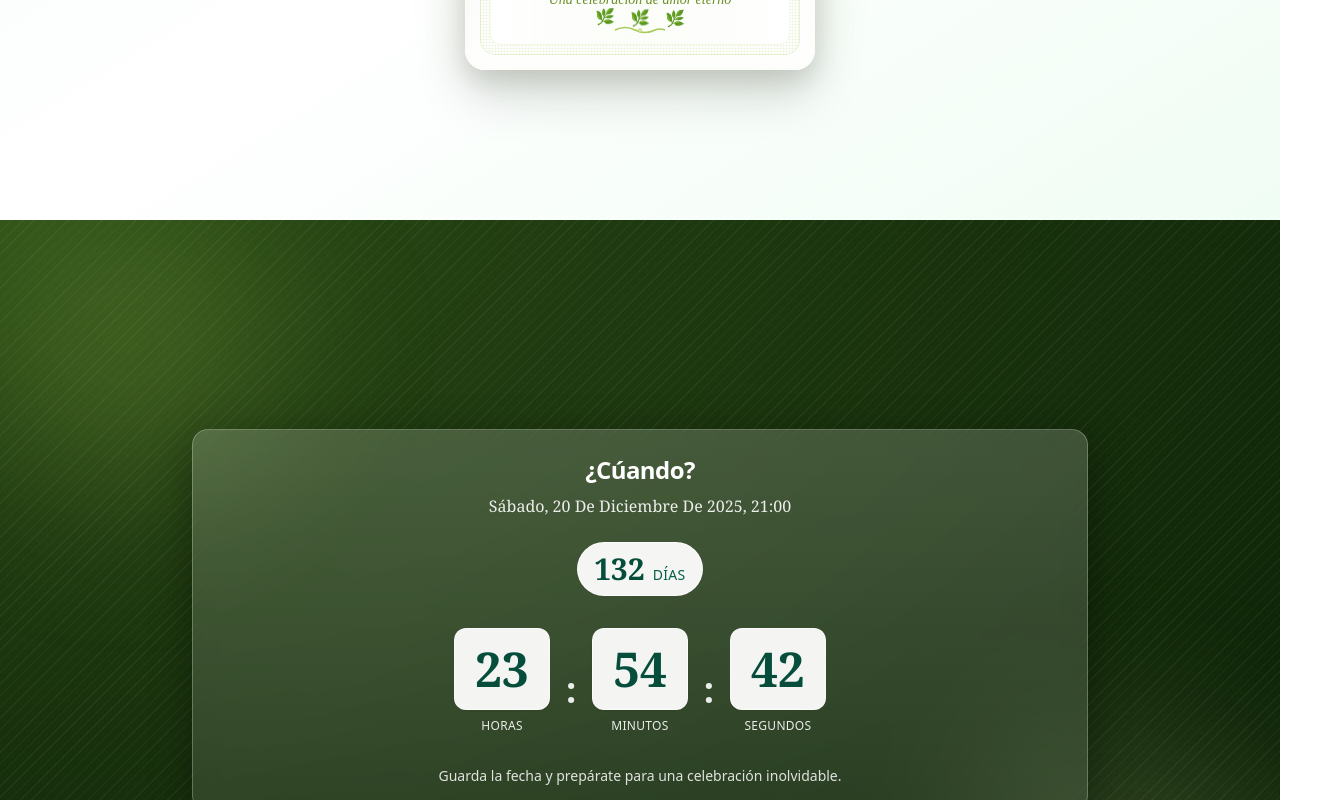
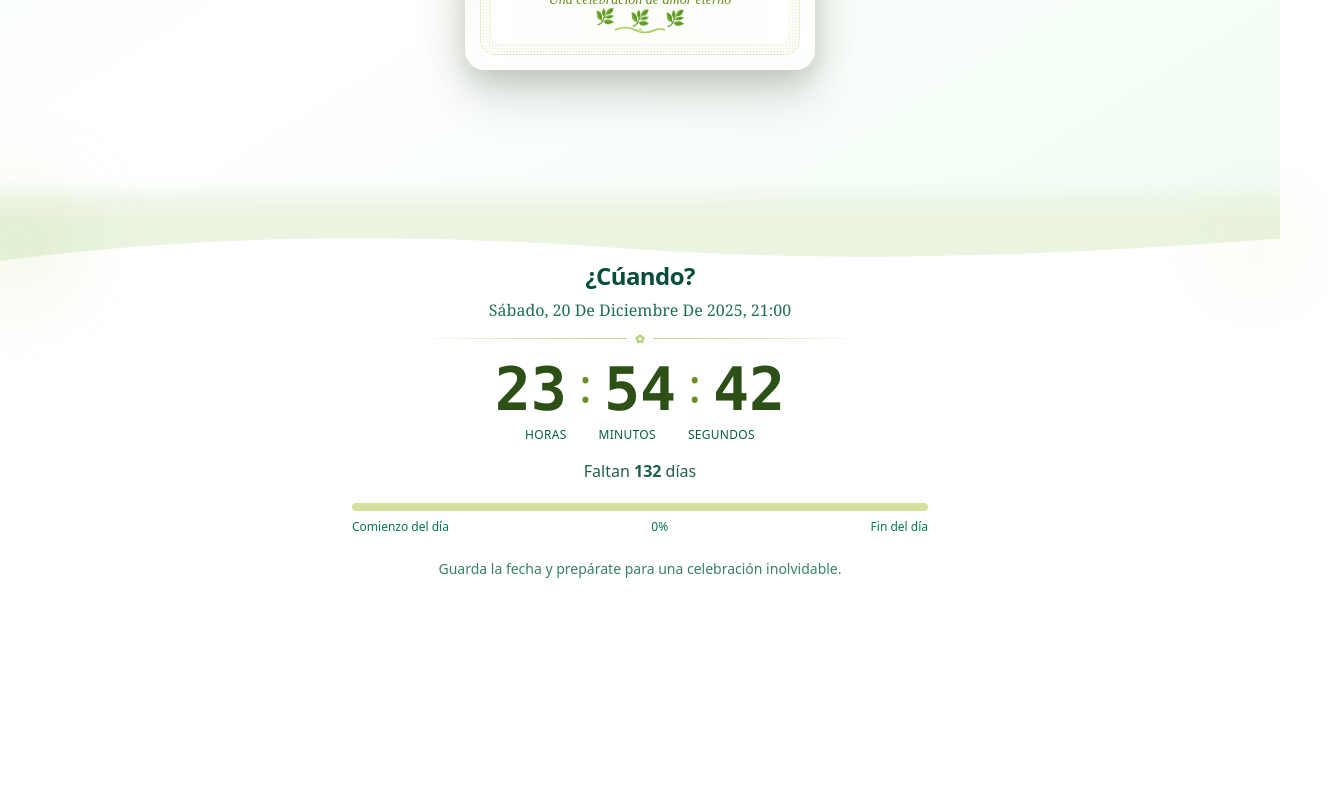
Before and after one commit to cerciber/invitation, a Next.js app: page / in a window 1280 px wide. Shown: the part 580-1380 px from the top of the page, 1328 px wide, since content can reach past the window. After the commit the page ends 1199 px from the top, so only its background shows below. Built offline with nearby package versions, Linux system fonts and the light colour scheme.

Commit message:
feat: countdown restyle

```diff
--- a/src/components/sections/CountdownSection.tsx
+++ b/src/components/sections/CountdownSection.tsx
@@ -57,82 +57,86 @@ export function CountdownSection() {
 
   const isTimeUp = hasMounted ? timeLeft.totalMs <= 0 : false
   const dateLabel = hasMounted ? formatWeddingDateLabel(targetDate, iso) : ''
+  const hh = (hasMounted ? timeLeft.hours : 0).toString().padStart(2, '0')
+  const mm = (hasMounted ? timeLeft.minutes : 0).toString().padStart(2, '0')
+  const ss = (hasMounted ? timeLeft.seconds : 0).toString().padStart(2, '0')
+  const daySeconds = 24 * 60 * 60
+  const daySecondsLeft = (hasMounted ? timeLeft.hours : 0) * 3600 + (hasMounted ? timeLeft.minutes : 0) * 60 + (hasMounted ? timeLeft.seconds : 0)
+  const dayProgress = hasMounted ? Math.max(0, Math.min(1, 1 - daySecondsLeft / daySeconds)) : 0
 
-  const Unit = ({ value, label }: { value: string; label: string }) => (
-    <div className="flex flex-col items-center">
-      <div className="rounded-xl bg-white/95 border border-white/60 shadow-sm px-4 py-3 sm:px-5 sm:py-4">
-        <span suppressHydrationWarning className="text-4xl sm:text-5xl font-bold text-emerald-900 tabular-nums font-serif">{value}</span>
-      </div>
-      <span className="mt-2 text-[10px] sm:text-xs uppercase tracking-wide text-white/90">{label}</span>
-    </div>
-  )
+  // Diseño sin tarjetas: tipografía protagonista y separadores sutiles
 
   return (
-    <section
-      className="h-screen overflow-hidden relative flex items-center justify-center px-5 py-6"
-      style={{
-        background:
-          'radial-gradient(120% 100% at 0% 0%, #2d5016 0%, #1f3a10 40%, #0f2508 100%)',
-      }}
-    >
-      {/* Capa de textura sutil para más diseño y contraste con la tarjeta */}
+    <section className="relative px-5 py-10">
+      {/* Curva superior suave */}
+      <div className="absolute -top-1 left-0 w-full" aria-hidden>
+        <svg className="w-full h-10 sm:h-14" viewBox="0 0 1440 100" preserveAspectRatio="none">
+          <path d="M0,80 C240,30 480,30 720,60 C960,85 1200,70 1440,40 L1440,0 L0,0 Z" fill="#eaf4e1" />
+        </svg>
+      </div>
+      {/* Fusión con la sección anterior para evitar borde recto visible */}
+      <div className="pointer-events-none absolute -top-10 left-0 w-full h-12 z-10 bg-gradient-to-t from-[#eaf4e1] via-[#eaf4e1]/80 to-transparent" />
+      {/* Blobs sutiles que rompen la rectitud visual en la unión */}
       <div
-        className="pointer-events-none absolute inset-0 opacity-[0.07]"
-        style={{
-          background:
-            'repeating-linear-gradient(135deg, rgba(255,255,255,0.7) 0px, rgba(255,255,255,0.7) 1px, transparent 1px, transparent 8px)',
-        }}
-        aria-hidden
-      />
-      {/* Brillos suaves para profundidad */}
-      <div
-        className="pointer-events-none absolute -top-24 -left-24 w-[28rem] h-[28rem] rounded-full blur-3xl"
-        style={{ background: 'radial-gradient(closest-side, rgba(167,201,87,0.25), rgba(167,201,87,0))' }}
+        className="pointer-events-none absolute -top-14 -left-16 w-40 h-40 rounded-full blur-2xl z-10"
+        style={{ background: 'radial-gradient(closest-side, rgba(167,201,87,0.22), rgba(167,201,87,0))' }}
         aria-hidden
       />
       <div
-        className="pointer-events-none absolute -bottom-28 -right-20 w-[30rem] h-[30rem] rounded-full blur-3xl"
-        style={{ background: 'radial-gradient(closest-side, rgba(212,224,155,0.22), rgba(212,224,155,0))' }}
+        className="pointer-events-none absolute -top-12 -right-12 w-36 h-36 rounded-full blur-2xl z-10"
+        style={{ background: 'radial-gradient(closest-side, rgba(212,224,155,0.18), rgba(212,224,155,0))' }}
         aria-hidden
       />
 
-      <div className="relative z-10 w-full max-w-4xl h-full flex flex-col items-center justify-center">
-        {/* Panel “glass” para jerarquía visual */}
-        <div className="w-full rounded-2xl px-5 sm:px-8 py-6 border backdrop-blur-md shadow-2xl"
-          style={{
-            background: 'linear-gradient(180deg, rgba(255,255,255,0.18) 0%, rgba(255,255,255,0.10) 100%)',
-            borderColor: 'rgba(255,255,255,0.25)',
-            boxShadow: '0 10px 40px rgba(0,0,0,0.35)'
-          }}
-        >
+      <div className="relative z-10 w-full max-w-4xl mx-auto">
         {/* Encabezado */}
         <div className="text-center">
-            <h3 className="text-xl sm:text-2xl font-semibold tracking-tight text-white">¿Cúando?</h3>
-            <p className="mt-2 text-white/90 font-serif capitalize text-sm sm:text-base leading-tight break-words" suppressHydrationWarning>
+          <h3 className="text-xl sm:text-2xl font-semibold tracking-tight text-emerald-900">¿Cúando?</h3>
+          <p className="mt-1.5 text-emerald-800/90 font-serif capitalize text-sm sm:text-base leading-tight break-words" suppressHydrationWarning>
             {dateLabel || ' '}
           </p>
         </div>
 
-          {/* Días destacados */}
-          <div className="mt-6 flex justify-center">
-            <div className="inline-flex items-baseline gap-2 rounded-full bg-white/95 border border-white/70 px-4 py-2">
-              <span suppressHydrationWarning className="text-2xl sm:text-3xl font-bold text-emerald-900 tabular-nums font-serif">{hasMounted ? timeLeft.days : 0}</span>
-              <span className="text-xs sm:text-sm uppercase tracking-wide text-emerald-800">Días</span>
+        {/* Divisor floral sutil (coincide con la carta) */}
+        <div className="mt-4 max-w-md mx-auto">
+          <div className="floral-divider" />
+        </div>
+
+        {/* HH:MM:SS grande */}
+        <div className="mt-5 flex items-end justify-center gap-2 sm:gap-3">
+          <span suppressHydrationWarning className="text-5xl sm:text-6xl font-semibold text-[#2d5016] tabular-nums font-mono">{hh}</span>
+          <span className="pb-2 sm:pb-2.5 text-[#6b8e23] text-4xl sm:text-5xl">:</span>
+          <span suppressHydrationWarning className="text-5xl sm:text-6xl font-semibold text-[#2d5016] tabular-nums font-mono">{mm}</span>
+          <span className="pb-2 sm:pb-2.5 text-[#6b8e23] text-4xl sm:text-5xl">:</span>
+          <span suppressHydrationWarning className="text-5xl sm:text-6xl font-semibold text-[#2d5016] tabular-nums font-mono">{ss}</span>
+        </div>
+        <div className="mt-2 flex justify-center gap-8 text-[11px] sm:text-xs tracking-wide uppercase text-emerald-800">
+          <span>Horas</span><span>Minutos</span><span>Segundos</span>
+        </div>
+
+        {/* Días en texto */}
+        <p className="mt-4 text-center text-emerald-900/90 text-sm sm:text-base">
+          Faltan <span suppressHydrationWarning className="font-semibold tabular-nums">{hasMounted ? timeLeft.days : 0}</span> días
+        </p>
+
+        {/* Barra de progreso del día en colores de la carta */}
+        <div className="mt-5 max-w-xl mx-auto">
+          <div className="h-2 rounded-full bg-[#d4e09b] overflow-hidden">
+            <div
+              className="h-full rounded-full transition-all"
+              style={{ width: `${Math.round(dayProgress * 100)}%`, background: '#6b8e23' }}
+              aria-hidden
+            />
+          </div>
+          <div className="mt-2 flex justify-between text-[11px] sm:text-xs text-emerald-700">
+            <span>Comienzo del día</span>
+            <span suppressHydrationWarning>{`${Math.round(dayProgress * 100)}%`}</span>
+            <span>Fin del día</span>
           </div>
         </div>
 
-          {/* Hora:minuto:segundo juntos */}
-          <div className="mt-6 sm:mt-8 flex items-end justify-center gap-3 sm:gap-4">
-            <Unit value={(hasMounted ? timeLeft.hours : 0).toString().padStart(2, '0')} label="Horas" />
-            <div className="pb-5 sm:pb-6 text-white/90 text-3xl sm:text-4xl font-semibold">:</div>
-            <Unit value={(hasMounted ? timeLeft.minutes : 0).toString().padStart(2, '0')} label="Minutos" />
-            <div className="pb-5 sm:pb-6 text-white/90 text-3xl sm:text-4xl font-semibold">:</div>
-            <Unit value={(hasMounted ? timeLeft.seconds : 0).toString().padStart(2, '0')} label="Segundos" />
-          </div>
-
         {/* Nota */}
-          <p className="mt-6 sm:mt-8 text-center text-white/85 text-xs sm:text-sm">Guarda la fecha y prepárate para una celebración inolvidable.</p>
-        </div>
+        <p className="mt-6 text-center text-emerald-800/80 text-xs sm:text-sm">Guarda la fecha y prepárate para una celebración inolvidable.</p>
       </div>
     </section>
   )
```
Lines whose indentation alone changed are shown as unchanged.
